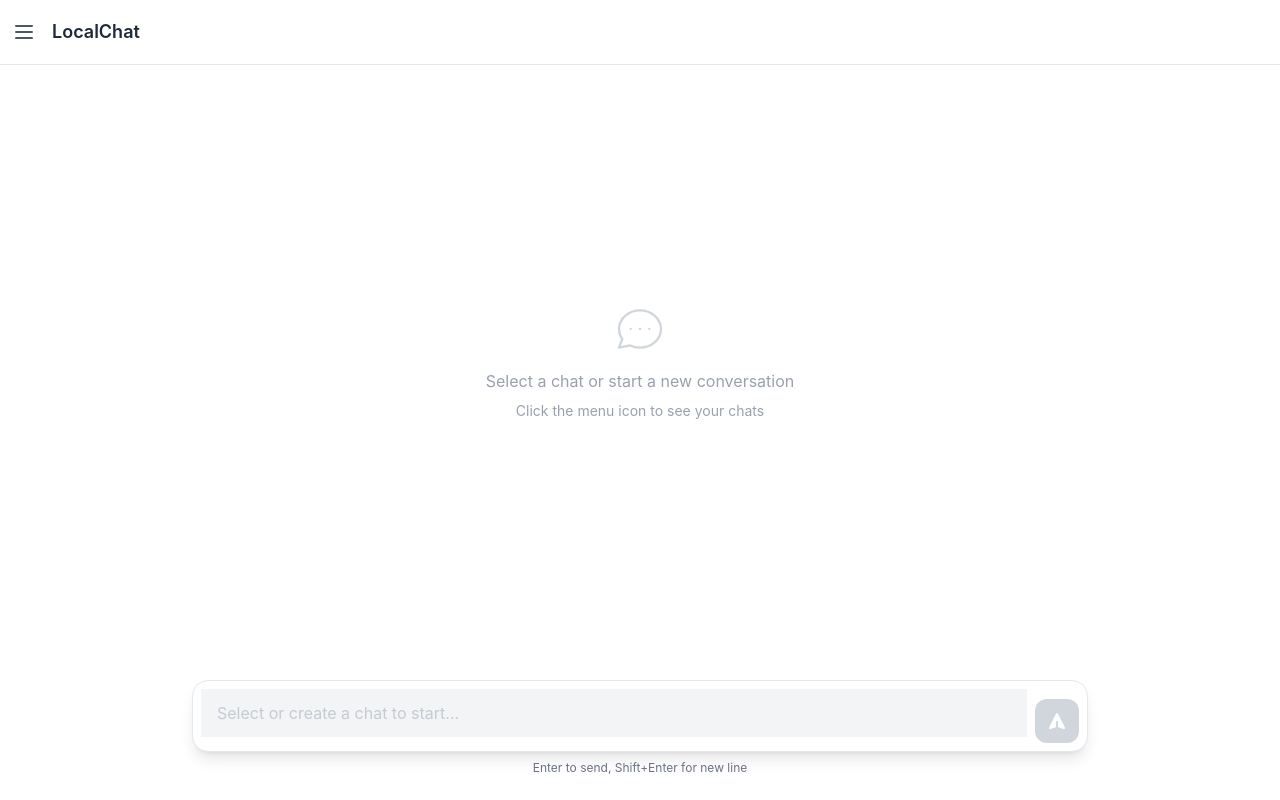
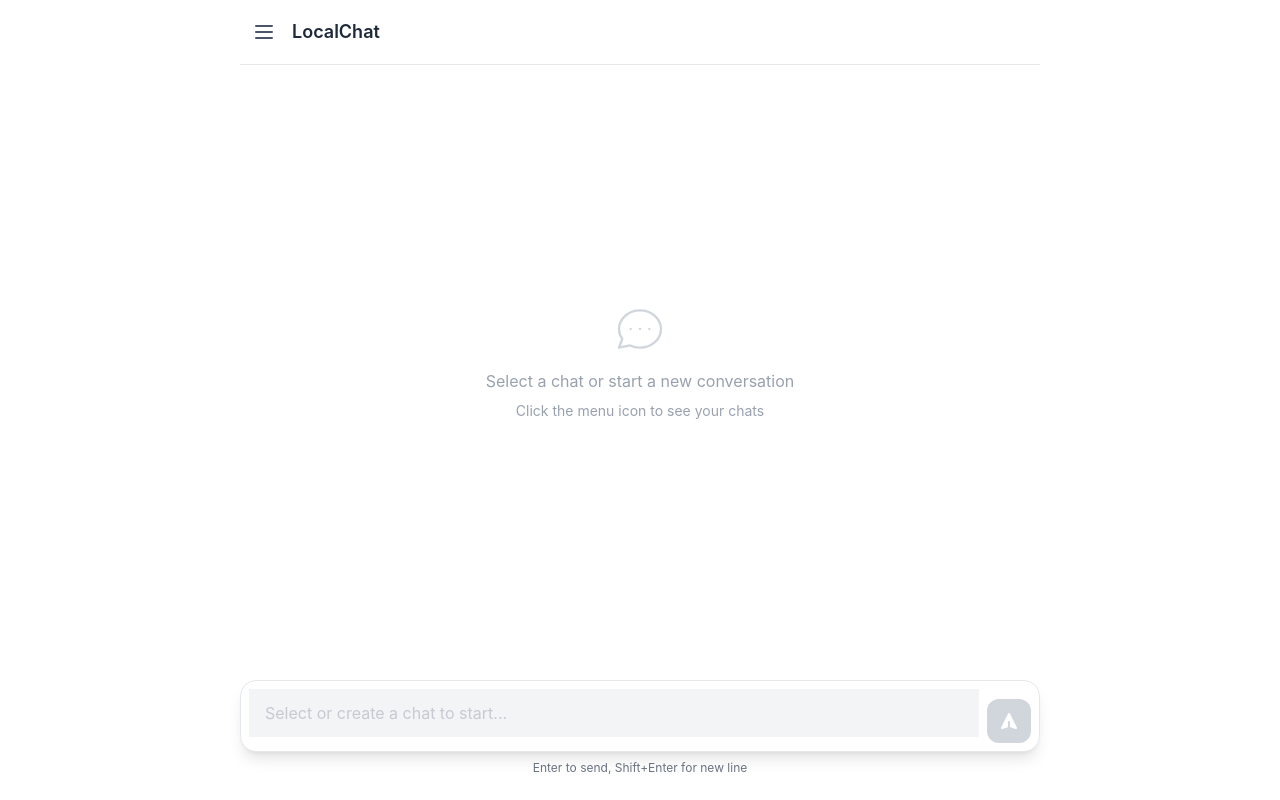
Before and after one commit to kasyfilaziz/localchat, a SvelteKit app: page / in a window 1280 px wide. Built offline with nearby package versions, Linux system fonts and the light colour scheme.

Commit message:
feat: add responsive layout - max-width 800px desktop, full width mobile

```diff
--- a/src/lib/components/ChatInput.svelte
+++ b/src/lib/components/ChatInput.svelte
@@ -32,7 +32,7 @@
 </script>
 
 <div class="fixed bottom-6 left-4 right-4 z-50">
-	<div class="max-w-4xl mx-auto">
+	<div class="max-w-[800px] mx-auto">
 		<div class="flex gap-2 items-end rounded-2xl shadow-lg border border-gray-200 dark:border-gray-700 bg-white dark:bg-gray-800 p-2">
 			<div class="flex-1 relative">
 				<textarea
--- a/src/lib/components/MessageBubble.svelte
+++ b/src/lib/components/MessageBubble.svelte
@@ -40,7 +40,7 @@
 </script>
 
 <div class="flex {message.role === 'user' ? 'justify-end' : 'justify-start'} mb-4">
-	<div class="max-w-[85%] {message.role === 'user' ? 'text-right' : 'text-left'}">
+	<div class="{message.role === 'user' ? 'text-right' : 'text-left'}">
 		{#if message.role === 'assistant'}
 			<div class="markdown-content mb-1">
 				{@html renderMarkdown(message.content)}
--- a/src/routes/+page.svelte
+++ b/src/routes/+page.svelte
@@ -40,10 +40,12 @@
 <div class="h-screen flex flex-col bg-white dark:bg-gray-900 overflow-hidden">
 	{#if isInitialized}
 		<Sidebar {sidebarOpen} onClose={closeSidebar} onOpenSettings={openSettings} />
-		<div class="flex-1 flex flex-col min-h-0">
+		<div class="flex-1 flex flex-col min-h-0 w-full max-w-[800px] mx-auto">
 			<ChatHeader onOpenSidebar={openSidebar} chatTitle={chatStore.currentSession?.title} />
-			<MessageList />
-			<ChatInput />
+			<div class="flex-1 flex flex-col min-h-0 overflow-hidden">
+				<MessageList />
+				<ChatInput />
+			</div>
 		</div>
 		<SettingsModal isOpen={settingsOpen} onClose={closeSettings} />
 	{:else}
```
